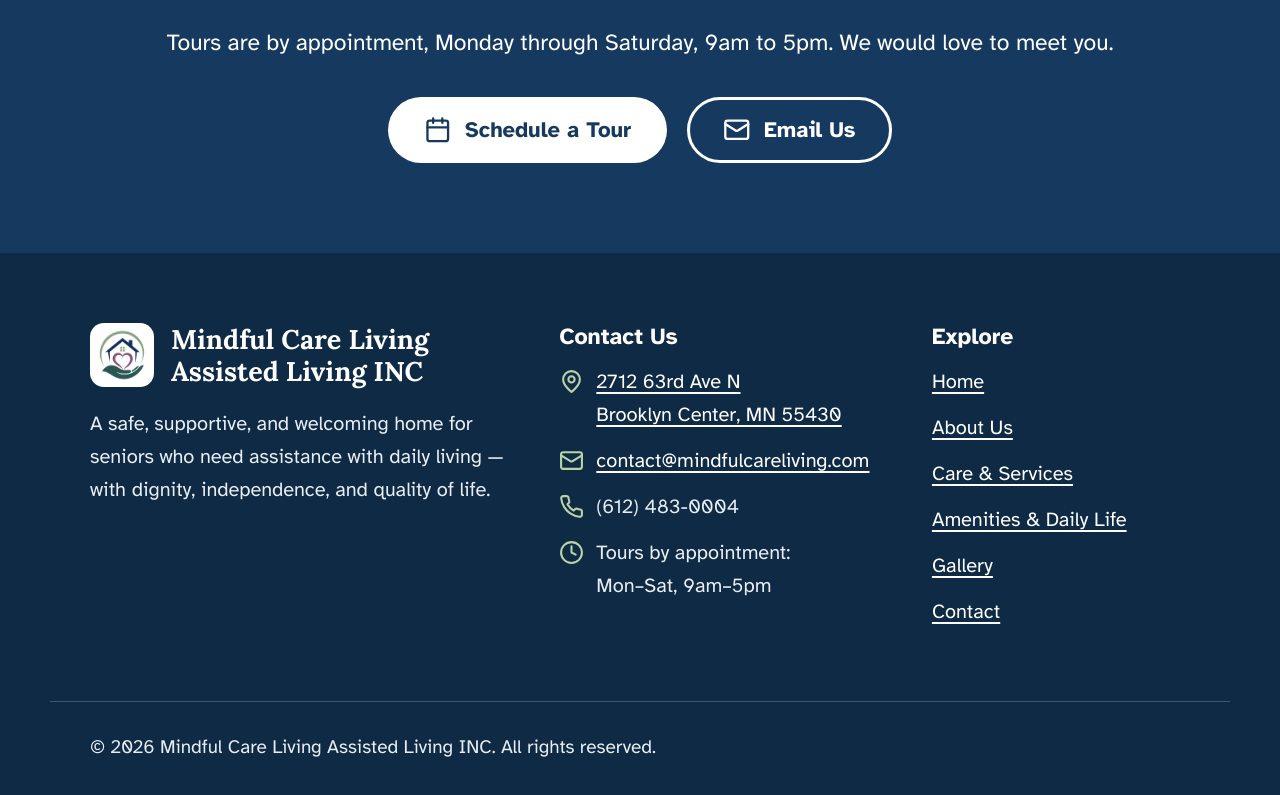
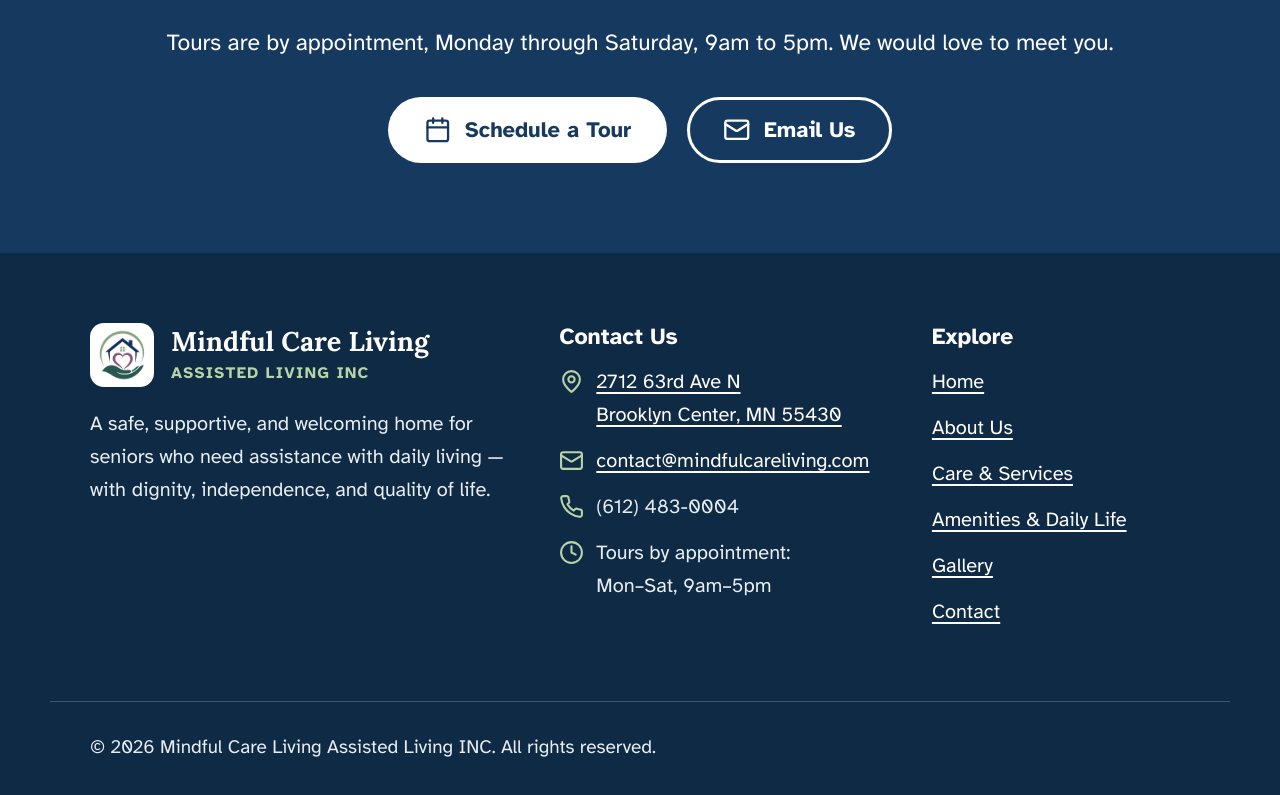
Before and after one commit to eaae412/mindful-living, a plain HTML site: page index.html in a window 1280 px wide. Shown: the part 4382-5177 px from the top of the page. Drawn offline with Linux system fonts and the light colour scheme.

Commit message:
Footer: smaller "ASSISTED LIVING INC" in capitals under the name
Split the footer name into "Mindful Care Living" (unchanged size) and a
smaller "ASSISTED LIVING INC" line in capitals, matching the header.
The text stays "Assisted Living INC"; the capitals come from CSS.

Co-Authored-By: Claude Opus 5.5 <noreply@anthropic.com>
Claude-Session: https://claude.ai/code/session_01DCK1xmqiP3gAAeus58CFhH

```diff
--- a/css/styles.css
+++ b/css/styles.css
@@ -1174,12 +1174,24 @@ strong { font-weight: 700; }
   border-radius: 14px;
 }
 
-.footer-brand span {
+.footer-brand__name {
+  display: block;
   color: var(--white);
   font-family: var(--font-heading);
   font-size: 1.35rem;
   font-weight: 700;
   line-height: 1.2;
+}
+
+.footer-brand__tag {
+  display: block;
+  margin-top: 0.3rem;
+  color: #b9d3a9;
+  font-size: 0.8rem;
+  font-weight: 700;
+  letter-spacing: 0.08em;
+  line-height: 1.3;
+  text-transform: uppercase; /* shown in capitals; the text itself stays "Assisted Living INC" */
 }
 
 .footer-heading {
--- a/index.html
+++ b/index.html
@@ -238,7 +238,7 @@
       <div>
         <div class="footer-brand">
           <img src="images/logo.png" alt="" width="256" height="256">
-          <span>Mindful Care Living<br>Assisted Living INC</span>
+          <span><span class="footer-brand__name">Mindful Care Living</span><span class="footer-brand__tag">Assisted Living INC</span></span>
         </div>
         <p>A safe, supportive, and welcoming home for seniors who need assistance with daily living — with dignity, independence, and quality of life.</p>
       </div>
```
Also changed, not shown: about.html (+1 -1 lines), amenities.html (+1 -1 lines), care.html (+1 -1 lines), contact.html (+1 -1 lines), gallery.html (+1 -1 lines).
